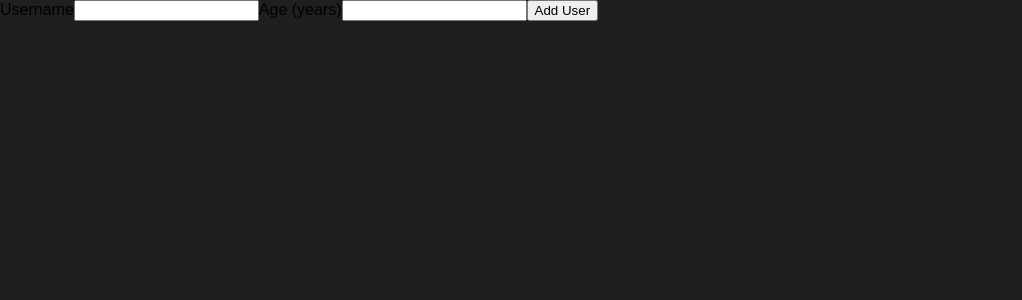
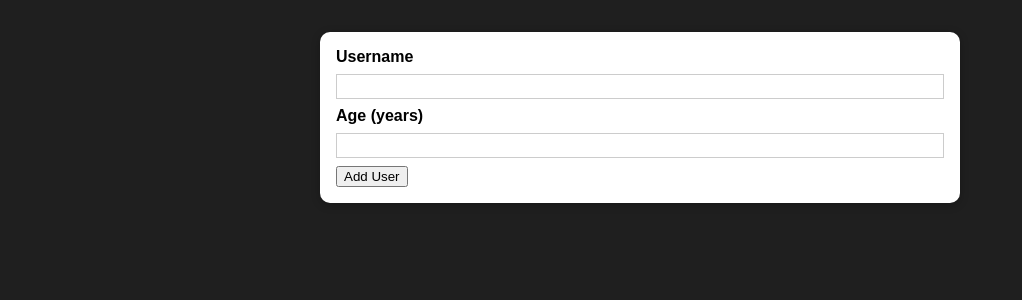
Before and after one commit to elvan/user-list-app-react-fragments-portals-refs, a React (Create React App) app: page / in a window 1280 px wide. Shown: the top 300 px of the page, without its empty margins (0-1022 px from the left). Built offline with nearby package versions, Linux system fonts and the light colour scheme.

Commit message:
adding a re-usable card component

```diff
--- /dev/null
+++ b/src/components/UI/Card.js
@@ -0,0 +1,9 @@
+import classes from './Card.module.css';
+
+const Card = (props) => {
+  return (
+    <div className={`${classes.card} ${props.className}`}>{props.children}</div>
+  );
+};
+
+export default Card;
--- /dev/null
+++ b/src/components/UI/Card.module.css
@@ -0,0 +1,5 @@
+.card {
+  background: #fff;
+  box-shadow: 0 2px 8px rgba(0, 0, 0, 0.25);
+  border-radius: 10px;
+}
--- a/src/components/Users/AddUser.js
+++ b/src/components/Users/AddUser.js
@@ -1,4 +1,8 @@
-const AddUser = (props) => {
+import React from 'react';
+import Card from '../UI/Card';
+import classes from './AddUser.module.css';
+
+const AddUser = () => {
   const addUserHandler = (event) => {
     event.preventDefault();
 
@@ -6,6 +10,7 @@
   };
 
   return (
+    <Card className={classes.input}>
       <form onSubmit={addUserHandler}>
         <label htmlFor='username'>Username</label>
         <input type='text' id='username' />
@@ -13,6 +18,7 @@
         <input type='number' id='age' step='1' />
         <button type='submit'>Add User</button>
       </form>
+    </Card>
   );
 };
 
--- /dev/null
+++ b/src/components/Users/AddUser.module.css
@@ -0,0 +1,26 @@
+.input {
+  margin: 2rem auto;
+  padding: 1rem;
+  width: 90%;
+  max-width: 40rem;
+}
+
+.input label {
+  display: block;
+  font-weight: bold;
+  margin-bottom: 0.5rem;
+}
+
+.input input {
+  font: inherit;
+  display: block;
+  width: 100%;
+  border: 1px solid #ccc;
+  padding: 0.15rem;
+  margin-bottom: 0.5rem;
+}
+
+.input input:focus {
+  outline: none;
+  border-color: #4f005f;
+}
```
Lines whose indentation alone changed are shown as unchanged.
